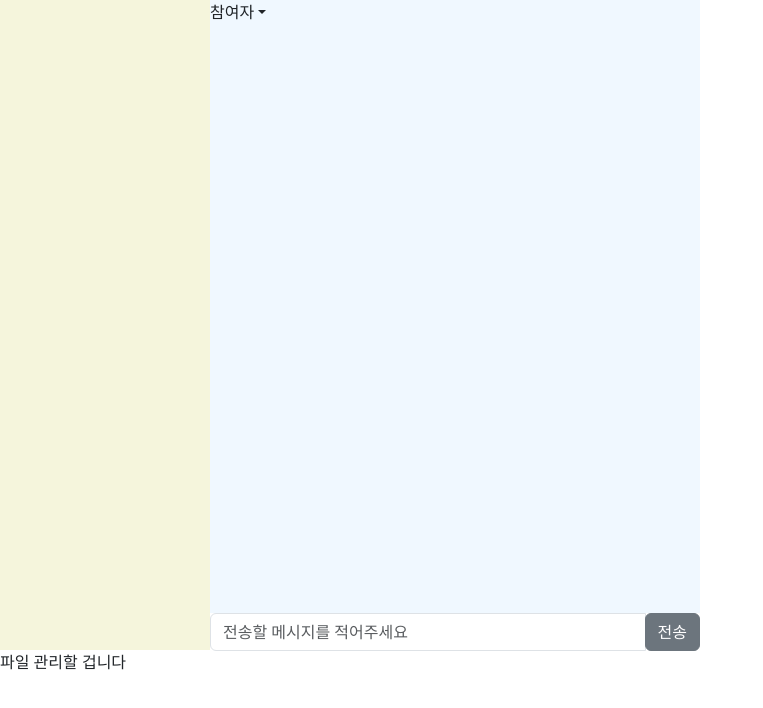
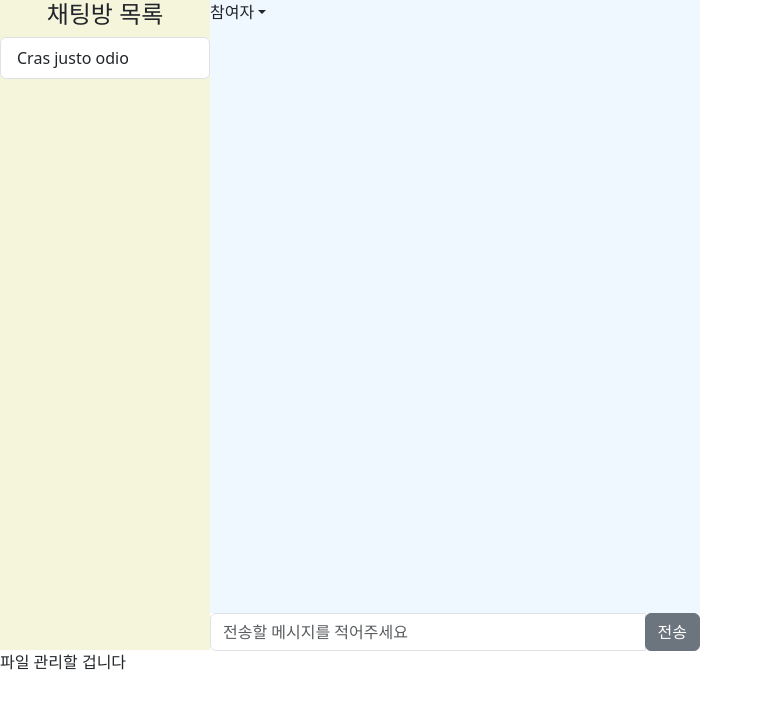
Before and after one commit to Nahee-Park/server-study, a React (Create React App) app in the folder self_chat_filesystem/client/: page / in a window 1280 px wide. Shown: the top 708 px of the page, without its empty margins (0-763 px from the left). Built offline with nearby package versions, Linux system fonts and the light colour scheme.

Commit message:
feat: 채팅방 목록 퍼블리싱

```diff
--- a/self_chat_filesystem/client/src/workspace/Chat.js
+++ b/self_chat_filesystem/client/src/workspace/Chat.js
@@ -8,18 +8,27 @@ import {
   DropdownToggle,
   DropdownMenu,
   DropdownItem,
+  ListGroup,
+  ListGroupItem,
 } from "reactstrap";
 import styled from "styled-components";
 
 function Chat() {
-  const [isOpen, setIsOpen] = useState(false);
-
-  const toggle = () => setIsOpen(!isOpen);
   return (
     <Styled.Root>
       <Styled.ChatWrapper>
         <Styled.ChatRooms>
-          {/* 각각 채팅방 들어오면 map시킬 것 */}
+          <div className="room_title">
+            <h4>채팅방 목록</h4>
+          </div>
+          <div className="room_list">
+            {/* 각각 채팅방 들어오면 map시킬 것 */}
+            <ListGroup>
+              <ListGroupItem tag="a" href="#" action>
+                Cras justo odio
+              </ListGroupItem>
+            </ListGroup>
+          </div>
         </Styled.ChatRooms>
         <Styled.ChatSpace>
           <Styled.ChatBoxes>
@@ -61,6 +70,17 @@ const Styled = {
     width: 30%;
     height: 100%;
     background-color: beige;
+    .room {
+      &_title {
+        display: flex;
+        flex-direction: column;
+        align-items: center;
+      }
+      &_list {
+        height: 94%;
+        overflow-y: scroll;
+      }
+    }
   `,
   ChatSpace: styled.div`
     width: 70%;
```
